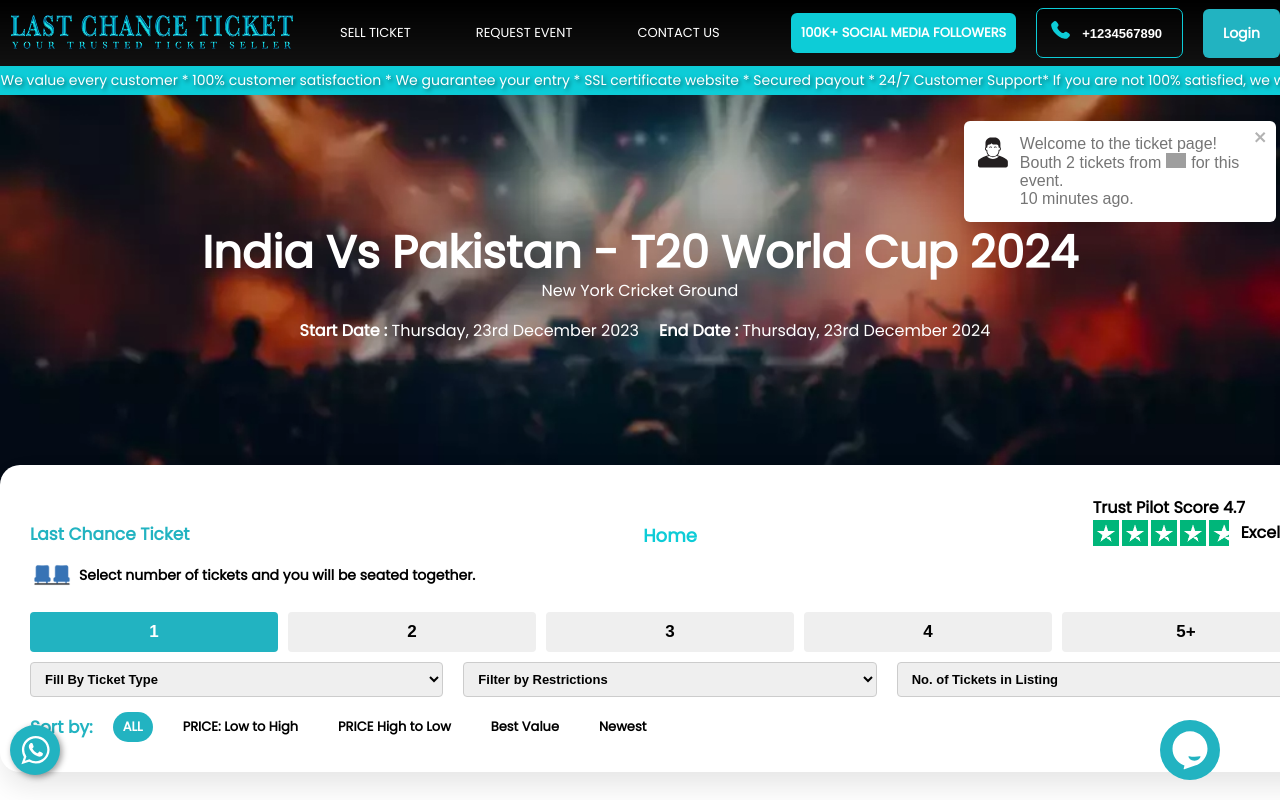
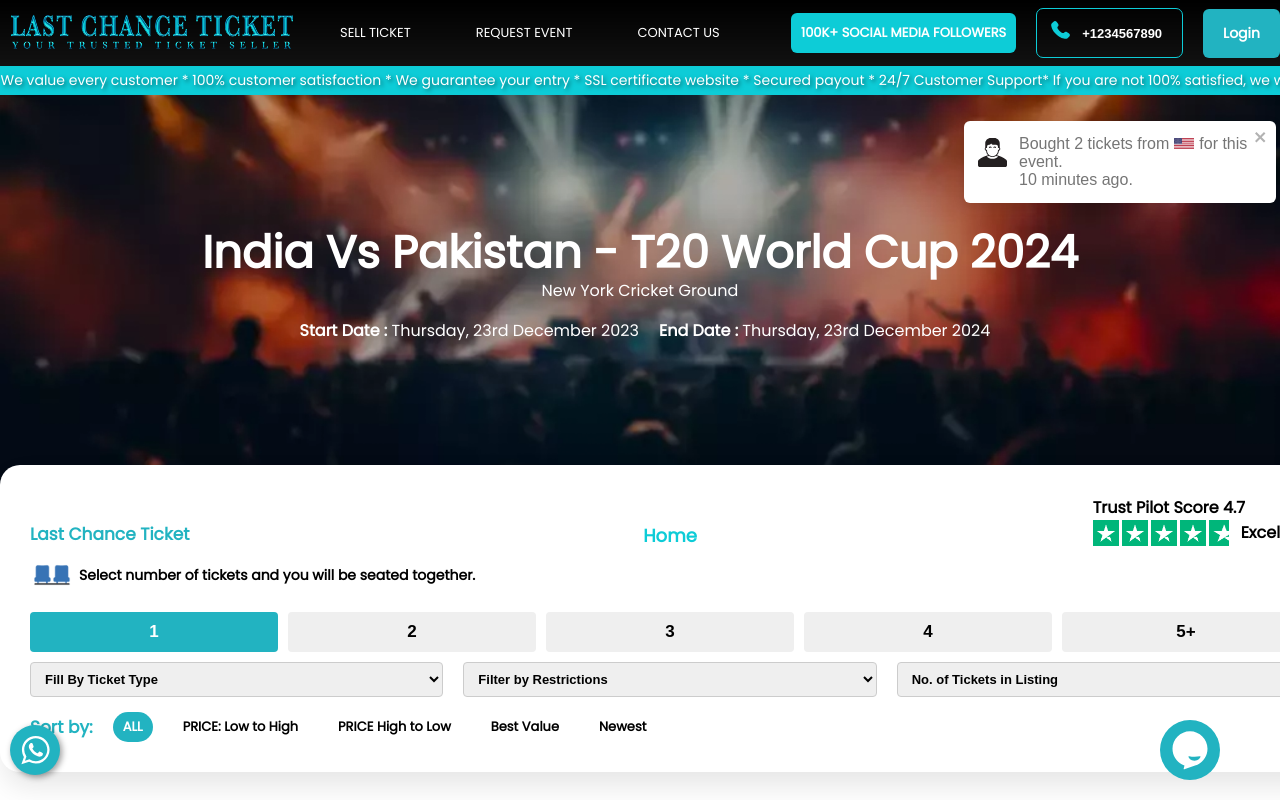
Before and after one commit to amirishaque/LastTicket-speed-optimization, a React (Vite) app: page /ticket in a window 1280 px wide. Shown: the top 800 px of the page. Built offline with nearby package versions, Linux system fonts and the light colour scheme; grey boxes are pictures that could not be loaded.

Commit message:
Flag changes

```diff
--- a/src/pages/tickets/Ticket.jsx
+++ b/src/pages/tickets/Ticket.jsx
@@ -15,6 +15,7 @@
 import Loader from '../../components/loader/Loader';
 import TrustImg from '../../assets/images/trustpilot.png';
 import HTrustImg from '../../assets/images/trustpilothelf.png';
+import USAImg from '../../assets/images/USAFlag.png';
 
 
 export default function Ticket() {
@@ -57,10 +58,8 @@
 	          </g>
 	        </svg>
 	        <p>
-	        Welcome to the ticket page!
-	        <br />
-	        Bouth 2 tickets from
-	        <img src={Flag} width={20} alt='flag' style={{ marginRight: '5px', marginLeft: '5px' }} />
+	        Bought 2 tickets from
+	        <img src={USAImg} width={20} alt='flag' style={{ marginRight: '5px', marginLeft: '5px' }} />
 	         for this event.
 	        <br />
 	         10 minutes ago.
```
Also changed, not shown: src/assets/images/USAFlag.png (added).
